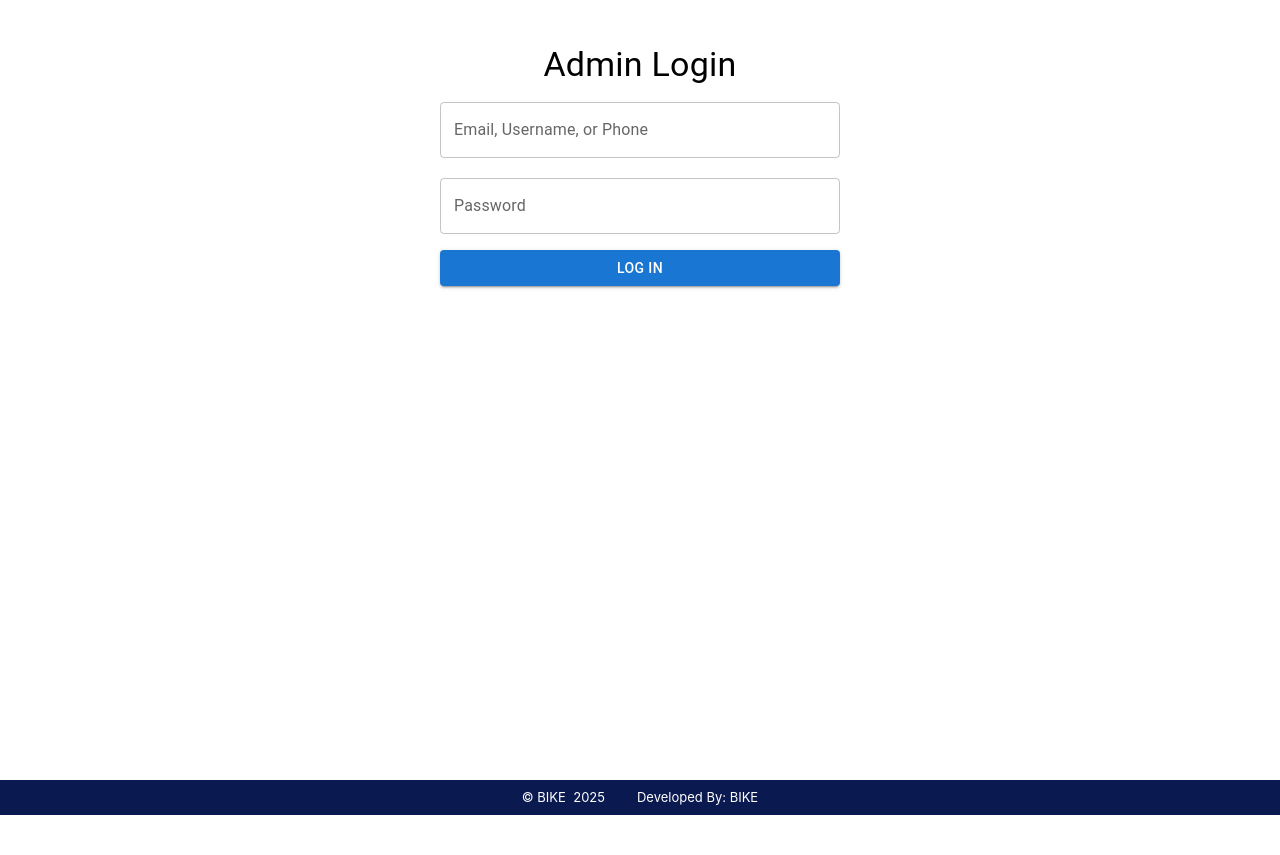
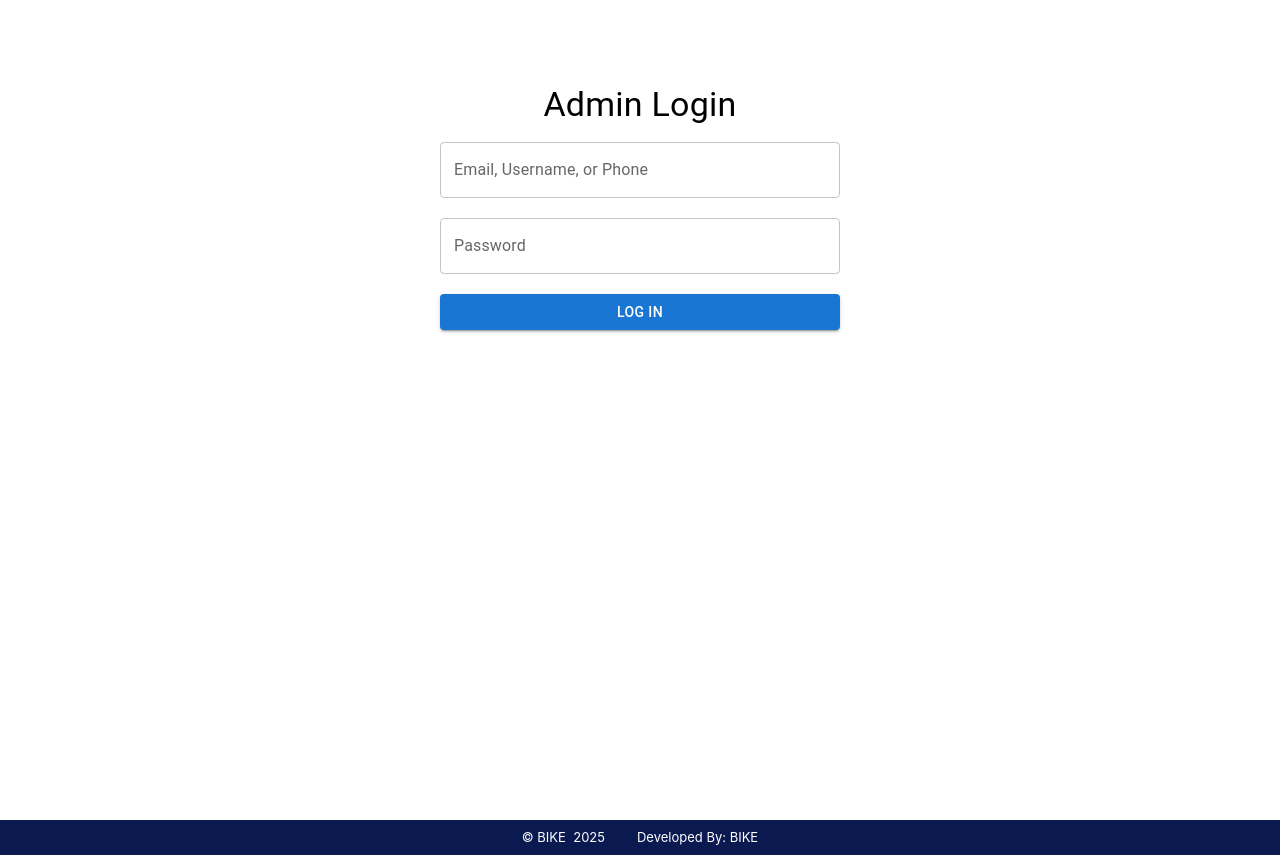
Before and after one commit to Brainless-Loco/bike-portfolio-admin, a React (Create React App) app: page / in a window 1280 px wide. Before the commit the page ends 815 px from the top, so only its background shows below. Built offline with nearby package versions, Linux system fonts and the light colour scheme.

Commit message:
Log in on enter click is now working

```diff
--- a/src/Pages/LogIn/LogIn.js
+++ b/src/Pages/LogIn/LogIn.js
@@ -28,7 +28,8 @@ const LogIn = () => {
         setCredentials({ ...credentials, [e.target.name]: e.target.value });
     };
 
-    const handleLogin = async () => {
+    const handleLogin = async (event) => {
+        event.preventDefault(); // Prevents full page reload
         setLoading(true);
         try {
             const authDocRef = doc(db, "BasicInfo", "auth");
@@ -70,7 +71,7 @@ const LogIn = () => {
     };
 
     return (
-        <Box className="p-6 max-w-md mx-auto space-y-4 min-h-[95vh]">
+        <Box className="p-6 max-w-md mx-auto space-y-4 min-h-[95vh] mt-10">
             <Typography variant="h4" textAlign="center">Admin Login</Typography>
             <form onSubmit={handleLogin} className="space-y-5">
                 <TextField
@@ -90,17 +91,16 @@ const LogIn = () => {
                     onChange={handleChange}
                     className="mb-3"
                 />
-            </form>
 
                 <Button
                     variant="contained"
                     type="submit"
                     fullWidth
-                onClick={handleLogin}
                     disabled={loading}
                 >
                     {loading ? <CircularProgress size={24} /> : "Log In"}
                 </Button>
+            </form>
         </Box>
     );
 };
```
Lines whose indentation alone changed are shown as unchanged.
